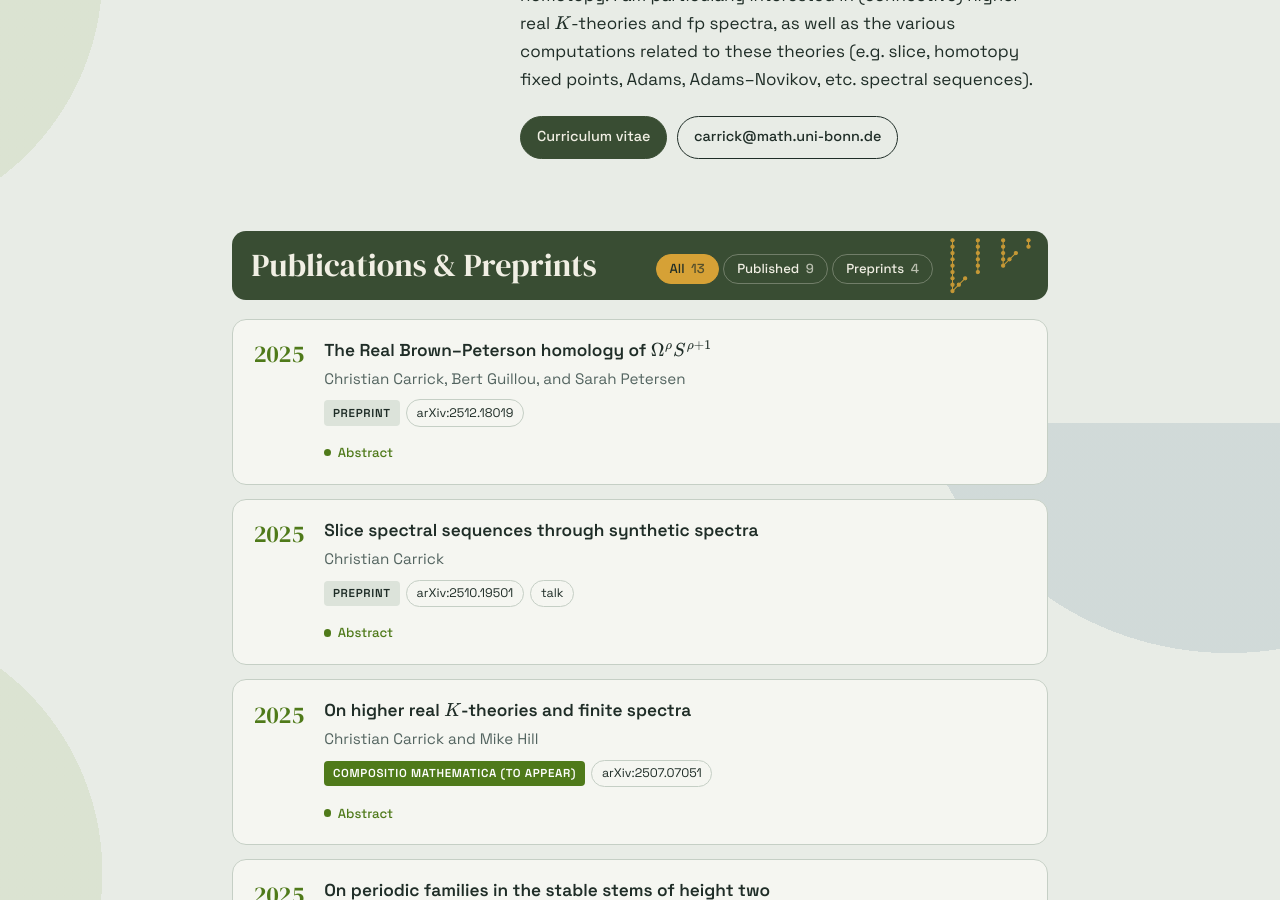
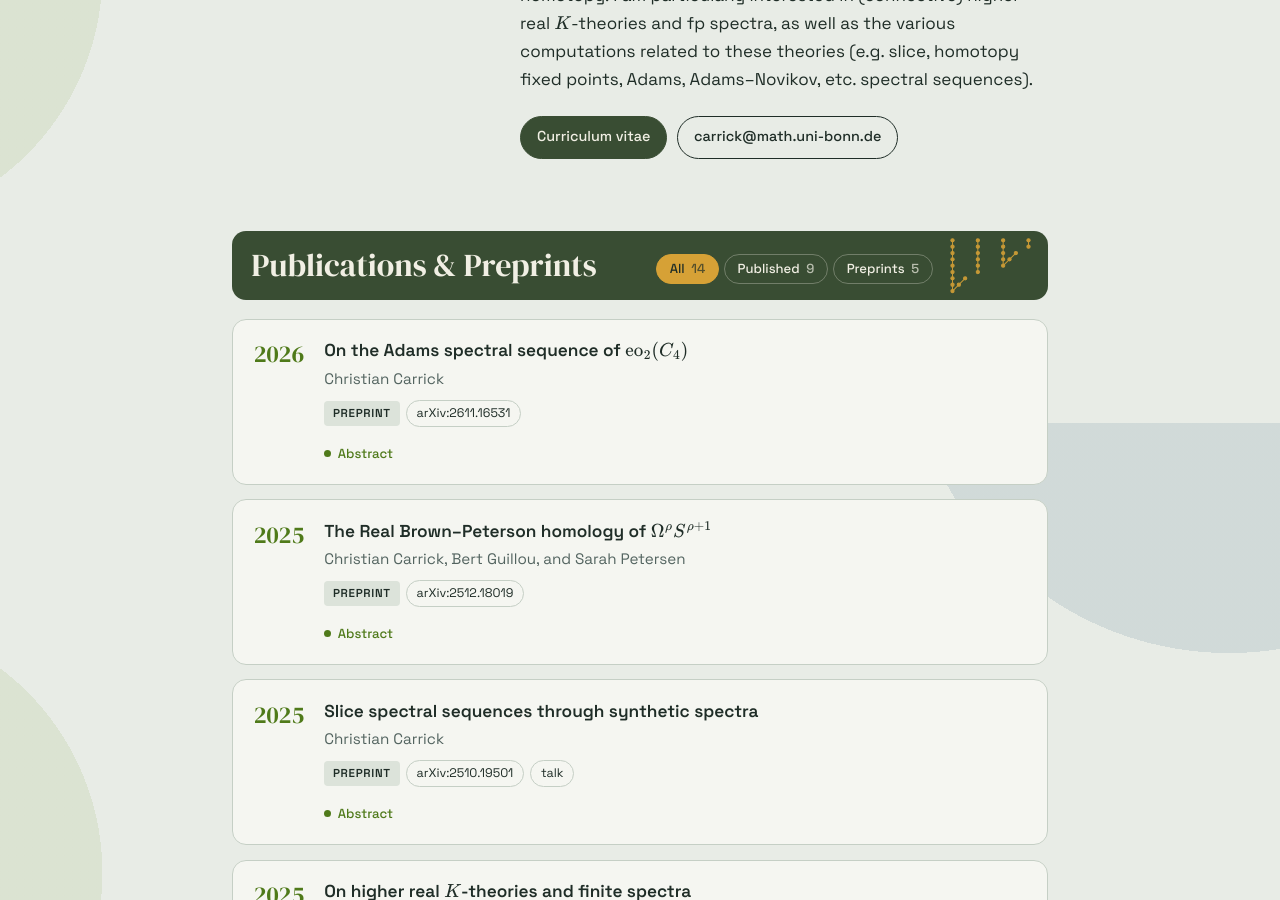
Before and after one commit to carrickchristian/carrickchristian.github.io, a Jekyll site: the page built from index.html, in a window 1280 px wide and 900 px high, scrolled down 477 px. Built offline with Jekyll 4.4.1, drawn with Linux system fonts in a browser that asks for light colours; the list of posts is cut into pages by our own code; part of the change alters nothing that is shown.

Commit message:
Add eo_2(C_4) preprint

```diff
--- a/_data/publications.yml
+++ b/_data/publications.yml
@@ -1,6 +1,13 @@
 # Publications and preprints, newest first. Abstracts from arXiv.
 # journal: leave out (or blank) for preprints; they show as "Preprint".
 # doi: publisher DOI; makes the journal badge a link.
+
+- title: "On the Adams spectral sequence of $\\mathrm{eo}_2(C_4)$"
+  authors: "Christian Carrick"
+  year: 2026
+  arxiv: "2611.16531"
+  abstract: >-
+    We calculate the mod $2$-homology of the fixed points of the $C_4$-equivariant Hill–Hopkins–Ravenel theory $BP^{((C_4))}\langle 1\rangle$, as an $\mathcal{A}_*$-comodule algebra. $2$-locally these fixed points are $\mathrm{tmf}_0(5)$ by a theorem of Quinn. We deduce that $\mathrm{tmf}_0(5)$ is an indecomposable $\mathrm{tmf}$-module that is an extension of two $\mathrm{tmf}$-modules of the form $\mathrm{tmf}\otimes K$ for a finite spectrum $K$. The $K(2)$-localization of $\mathrm{tmf}_0(5)$ is $32$-periodic, and we compute the Adams spectral sequence of $\mathrm{tmf}_0(5)$ through the $32$-stem.
 
 - title: "The Real Brown–Peterson homology of $\\Omega^\\rho S^{\\rho+1}$"
   authors: "Christian Carrick, Bert Guillou, and Sarah Petersen"
```
